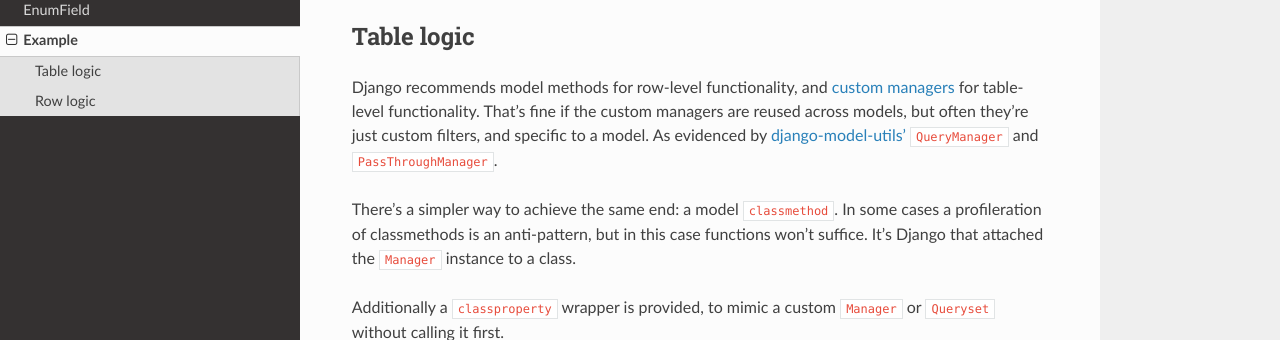
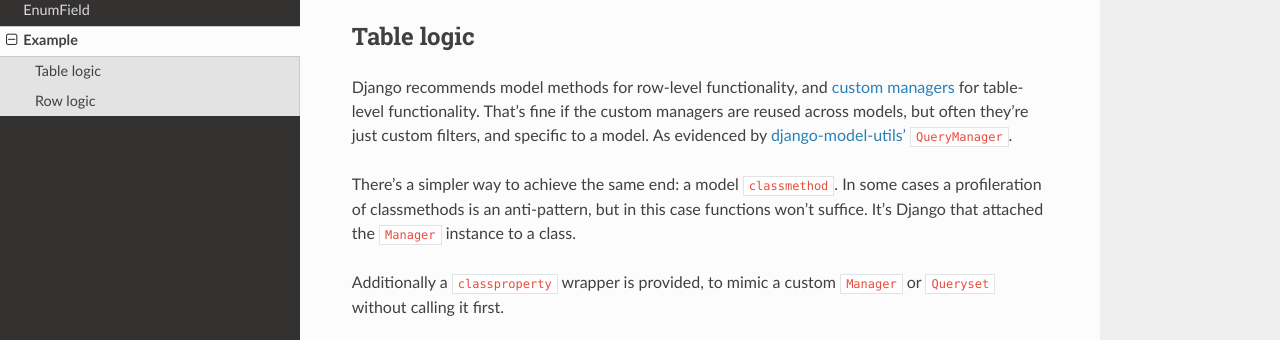
Before and after one commit to coady/django-model-values, a Sphinx documentation site: the page built from docs/example.rst, in a window 1280 px wide and 900 px high, cut to the strip 313-653 px from the top of the window. Built offline with Sphinx 7.4.7 and the Read the Docs theme 2.0.0, drawn with Linux system fonts in a browser that asks for light colours; the version number is read from the project's files by our own code.

Commit message:
Django 3.1 verified.

```diff
--- a/docs/example.rst
+++ b/docs/example.rst
@@ -11,7 +11,7 @@
 and `custom managers`_ for table-level functionality.
 That's fine if the custom managers are reused across models,
 but often they're just custom filters, and specific to a model.
-As evidenced by `django-model-utils'`_ ``QueryManager`` and ``PassThroughManager``.
+As evidenced by `django-model-utils'`_ ``QueryManager``.
 
 There's a simpler way to achieve the same end: a model ``classmethod``.
 In some cases a profileration of classmethods is an anti-pattern, but in this case functions won't suffice.
--- a/setup.py
+++ b/setup.py
@@ -20,6 +20,7 @@
         'Development Status :: 5 - Production/Stable',
         'Framework :: Django :: 2.2',
         'Framework :: Django :: 3.0',
+        'Framework :: Django :: 3.1',
         'Intended Audience :: Developers',
         'License :: OSI Approved :: Apache Software License',
         'Operating System :: OS Independent',
```
Also changed, not shown: .travis.yml.
